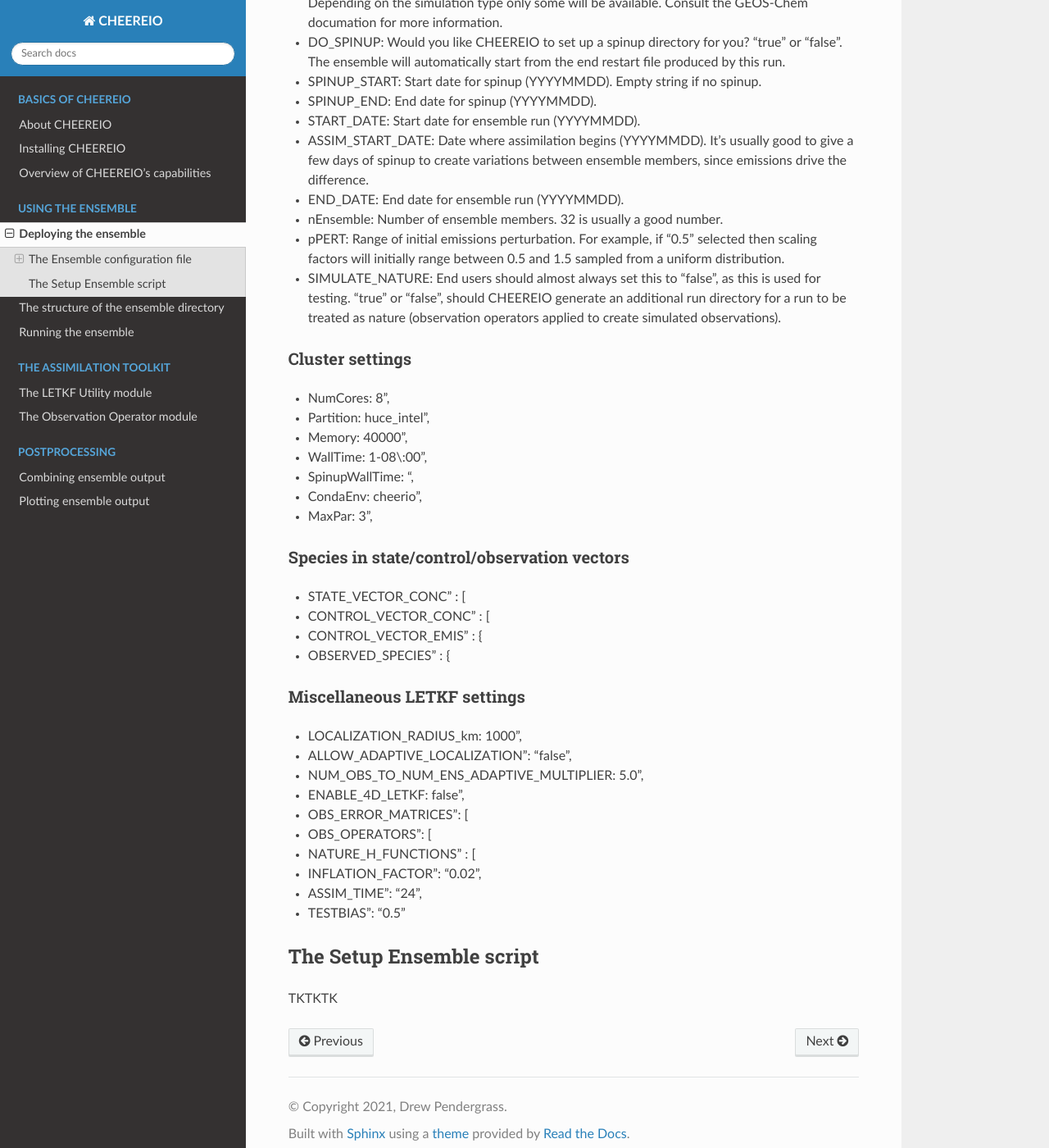
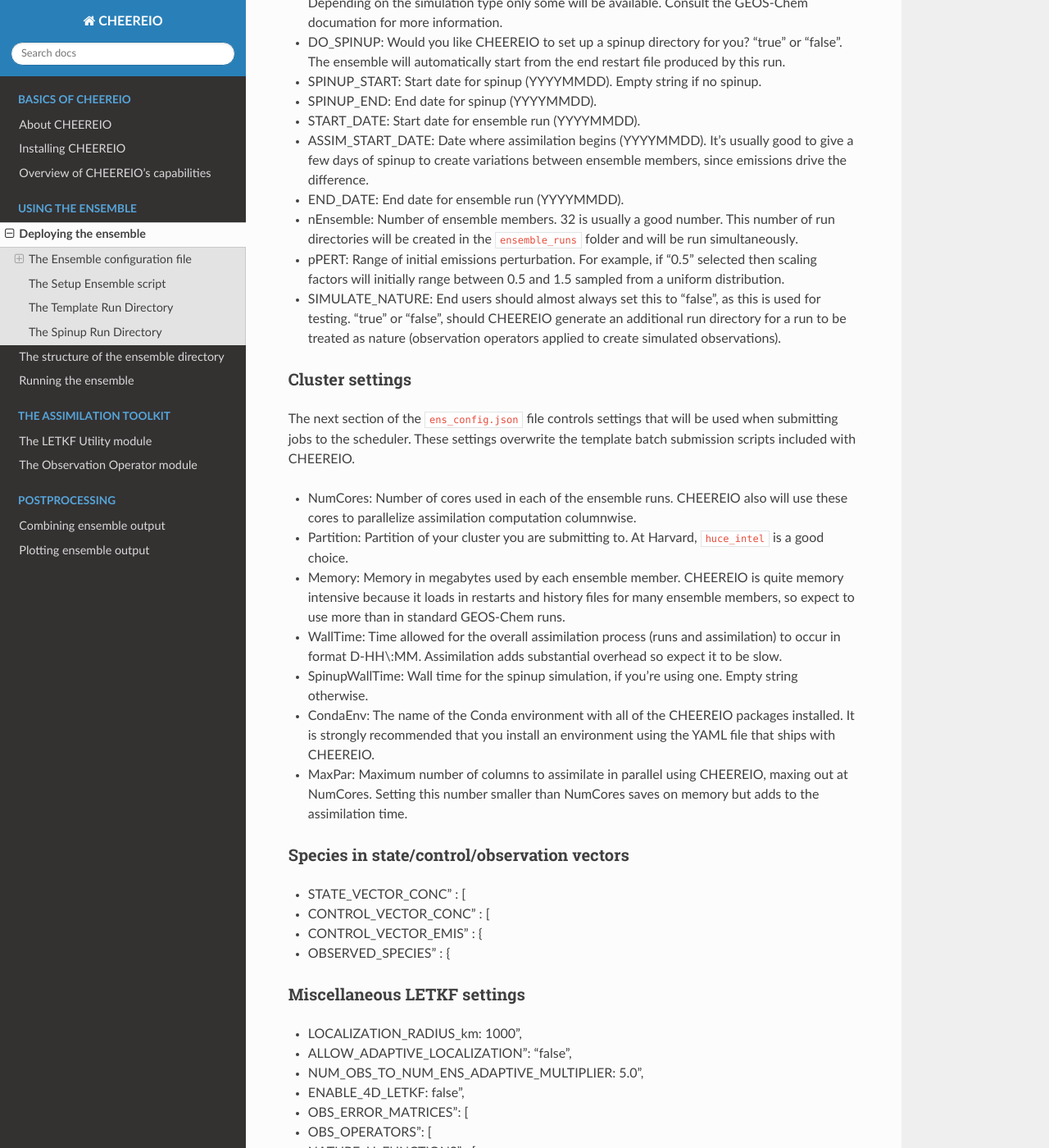
Before and after one commit to drewpendergrass/CHEEREIO, a Sphinx documentation site: the page built from docs/Deploying-the-ensemble.rst, in a window 1280 px wide and 1400 px high, scrolled down 2843 px. Shown: the whole window at 82% size. Built offline with Sphinx 7.4.7 and the Read the Docs theme 2.0.0, drawn with Linux system fonts in a browser that asks for light colours; some of the changed text lies outside the part shown.

Commit message:
docs update

```diff
--- a/docs/Deploying-the-ensemble.rst
+++ b/docs/Deploying-the-ensemble.rst
@@ -76,7 +76,7 @@
 * LEVS: Number of levels (47 or 72).
 * NEST: Is this a nested grid simulation? "T" or "F".
 * REGION: Two letter region code for nested grid, or empty string ("") if not.
-* ASSIM_PATH: **Full** path to the directory where the CHEEREIO repository is installed (e.g. ``/n/home12/drewpendergrass/CHEEREIO``). Directories in the ``ens_config.json`` file **should not have trailing forward slashes.**
+* ASSIM_PATH: **Full path** to the directory where the CHEEREIO repository is installed (e.g. ``/n/home12/drewpendergrass/CHEEREIO``). Directories in the ``ens_config.json`` file **should not have trailing forward slashes.**
 * RUN_NAME: The name of the CHEEREIO ensemble run (will be the name of the folder containing the ensemble, template run directory, temporary files, and so on .
 * MY_PATH: Path to the directory where ensembles will be created. A folder with name ``RUN_NAME`` will be created inside.
 * DATA_PATH: Path to where external GEOS-Chem data is located. This can be an empty string if GEOS-Chem has already been configured on your machine (it is automatically overwritten).
@@ -91,20 +91,22 @@
 * START_DATE: Start date for ensemble run (YYYYMMDD).
 * ASSIM_START_DATE: Date where assimilation begins (YYYYMMDD). It's usually good to give a few days of spinup to create variations between ensemble members, since emissions drive the difference.
 * END_DATE: End date for ensemble run (YYYYMMDD).
-* nEnsemble: Number of ensemble members. 32 is usually a good number.
+* nEnsemble: Number of ensemble members. 32 is usually a good number. This number of run directories will be created in the ``ensemble_runs`` folder and will be run simultaneously.
 * pPERT: Range of initial emissions perturbation. For example, if "0.5" selected then scaling factors will initially range between 0.5 and 1.5 sampled from a uniform distribution.
 * SIMULATE_NATURE: End users should almost always set this to "false", as this is used for testing. "true" or "false", should CHEEREIO generate an additional run directory for a run to be treated as nature (observation operators applied to create simulated observations).
 
 Cluster settings
 ~~~~~~~~~~~~~
 
-* NumCores: 8",
-* Partition: huce_intel",
-* Memory: 40000",
-* WallTime: 1-08\\:00",
-* SpinupWallTime: ",
-* CondaEnv: cheerio",
-* MaxPar: 3",
+The next section of the ``ens_config.json`` file controls settings that will be used when submitting jobs to the scheduler. These settings overwrite the template batch submission scripts included with CHEEREIO.
+
+* NumCores: Number of cores used in each of the ensemble runs. CHEEREIO also will use these cores to parallelize assimilation computation columnwise.
+* Partition: Partition of your cluster you are submitting to. At Harvard, ``huce_intel`` is a good choice.
+* Memory: Memory in megabytes used by each ensemble member. CHEEREIO is quite memory intensive because it loads in restarts and history files for many ensemble members, so expect to use more than in standard GEOS-Chem runs.
+* WallTime: Time allowed for the overall assimilation process (runs and assimilation) to occur in format D-HH\\:MM. Assimilation adds substantial overhead so expect it to be slow.
+* SpinupWallTime: Wall time for the spinup simulation, if you're using one. Empty string otherwise.
+* CondaEnv: The name of the Conda environment with all of the CHEEREIO packages installed. It is strongly recommended that you install an environment using the YAML file that ships with CHEEREIO.
+* MaxPar: Maximum number of columns to assimilate in parallel using CHEEREIO, maxing out at NumCores. Setting this number smaller than NumCores saves on memory but adds to the assimilation time.
 
 Species in state/control/observation vectors
 ~~~~~~~~~~~~~
@@ -133,3 +135,13 @@
 -------------
 
 TKTKTK
+
+The Template Run Directory
+-------------
+
+TKTKTK
+
+The Spinup Run Directory
+-------------
+
+TKTKTK
```
